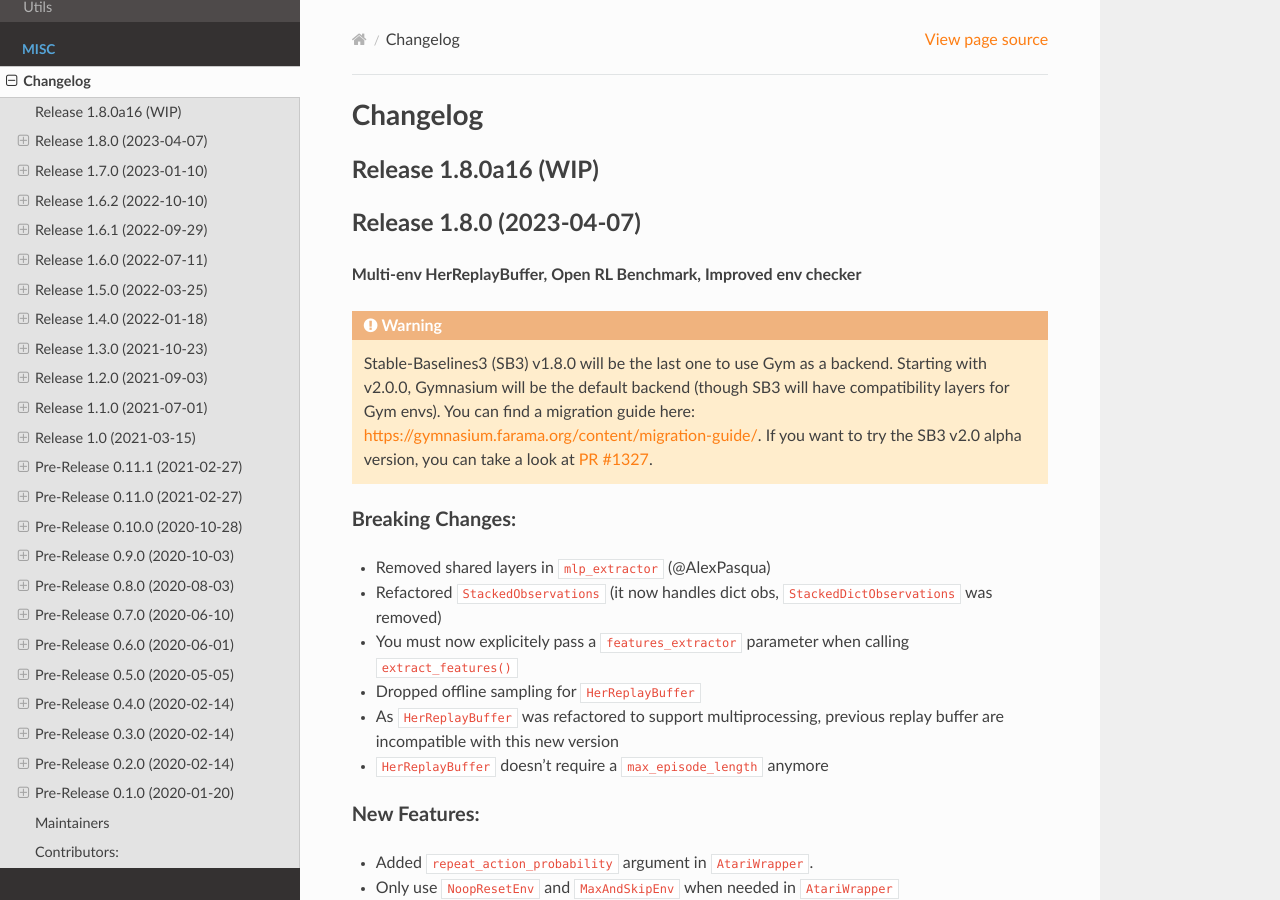
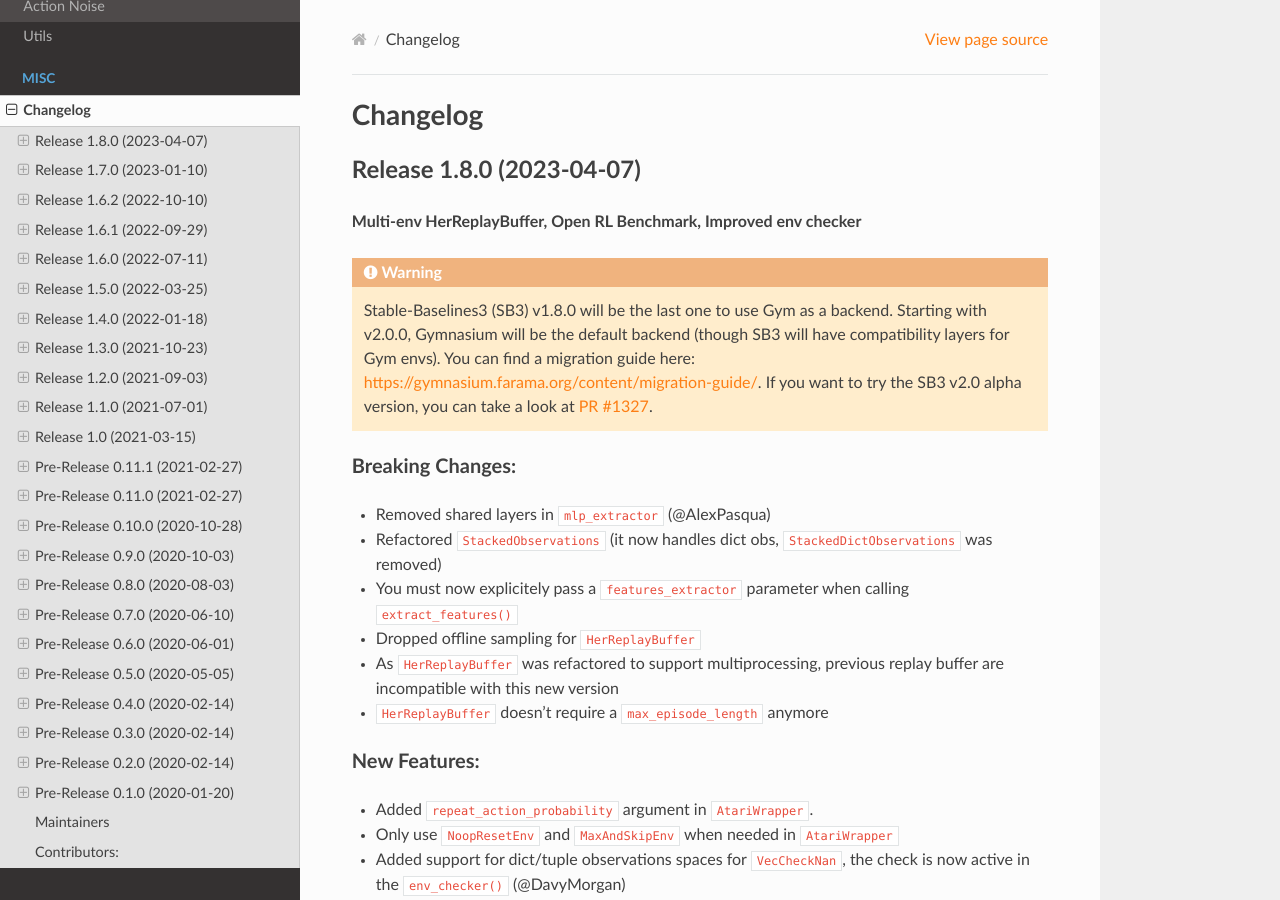
Before and after one commit to DLR-RM/stable-baselines3, a Sphinx documentation site: the page built from docs/misc/changelog.rst, in a window 1280 px wide and 900 px high. Built offline with Sphinx 7.4.7 and the Read the Docs theme 2.0.0, drawn with Linux system fonts in a browser that asks for light colours; pages that are not in the unit, such as notebooks, are missing from menus.

Commit message:
Update changelog.rst

```diff
--- a/docs/misc/changelog.rst
+++ b/docs/misc/changelog.rst
@@ -2,8 +2,6 @@
 
 Changelog
 ==========
-Release 1.8.0a16 (WIP)
---------------------------
 
 Release 1.8.0 (2023-04-07)
 --------------------------
```
